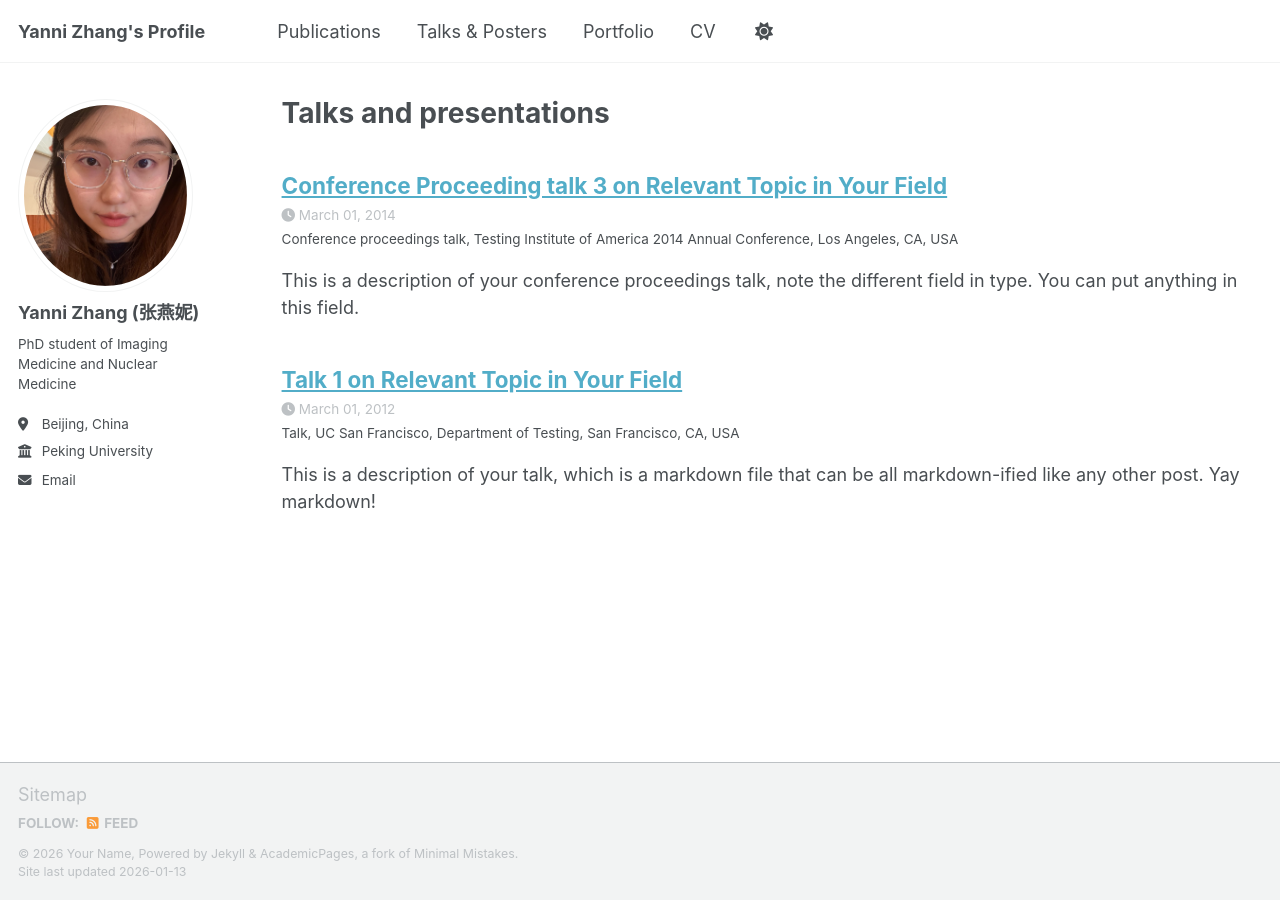
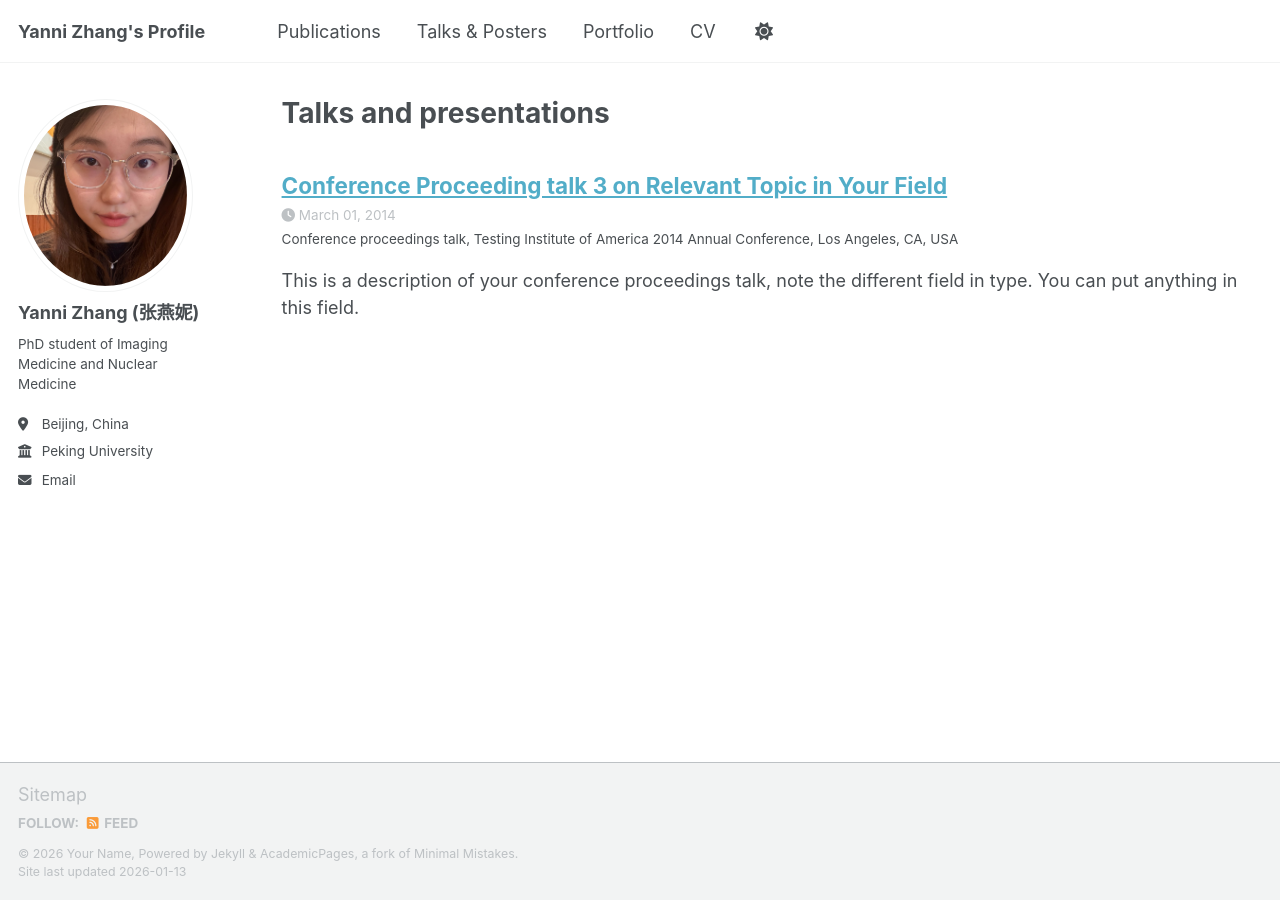
Before and after one commit to Yanniarea/Yanniarea.github.io, a Jekyll site: the page built from _pages/talks.html, in a window 1280 px wide. Built offline with Jekyll 4.4.1, drawn with Linux system fonts in a browser that asks for light colours; a script bundle is joined from its source files by our own code; library files that are not in the unit come from our copies; a file with an impossible date is left out.

Commit message:
Update 2012-03-01-talk-1.md

```diff
--- a/_talks/2012-03-01-talk-1.md
+++ b/_talks/2012-03-01-talk-1.md
@@ -1,11 +1,11 @@
 ---
-title: "Talk 1 on Relevant Topic in Your Field"
-collection: talks
-type: "Talk"
-permalink: /talks/2012-03-01-talk-1
-venue: "UC San Francisco, Department of Testing"
-date: 2012-03-01
-location: "San Francisco, CA, USA"
+title: "2024 ISMRM & ISMRT"
+collection: Posters
+type: "Digital Poster"
+permalink: /Posters/2024-05-poster-1
+venue: "Suntec Singapore Convention & Exhibition Centre"
+date: 2024-05
+location: "Singapore"
 ---
 
 This is a description of your talk, which is a markdown file that can be all markdown-ified like any other post. Yay markdown!
```
